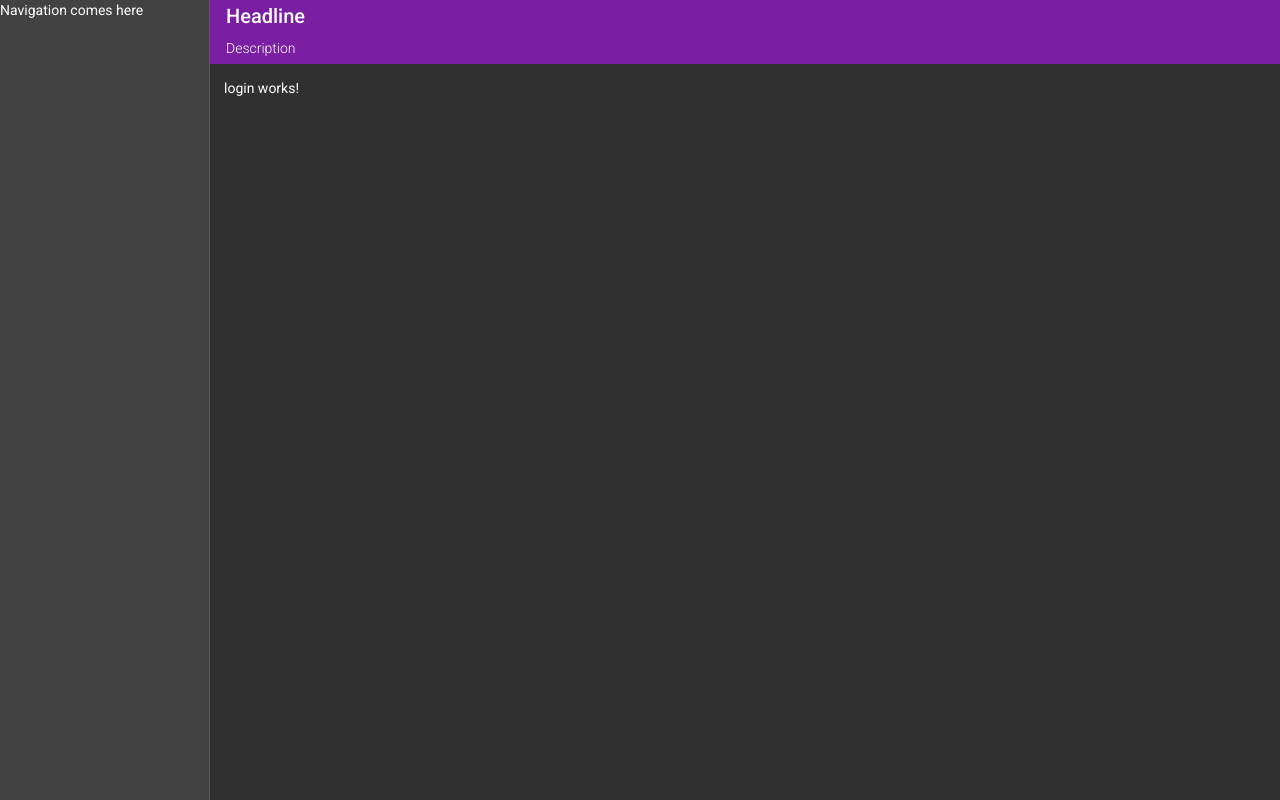
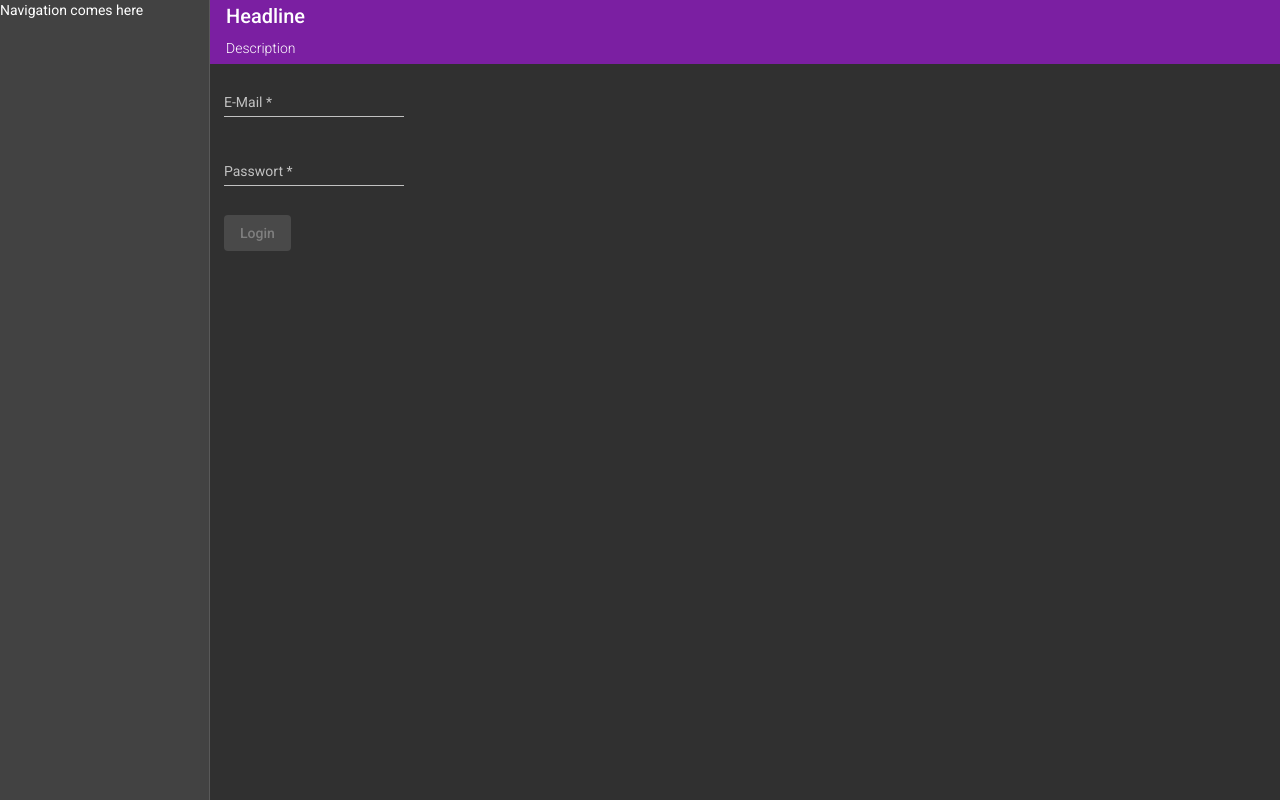
Before and after one commit to andreasschrottenbaum/mean-tutorial, an Angular app: page /login in a window 1280 px wide. Built offline with nearby package versions, Linux system fonts and the light colour scheme.

Commit message:
added login form markup

```diff
--- a/src/app/login/login.component.html
+++ b/src/app/login/login.component.html
@@ -1 +1,16 @@
-<p>login works!</p>
+<form [formGroup]="loginForm" class="loginForm">
+  <p>
+    <mat-form-field>
+      <input matInput type="email" formControlName="email" placeholder="E-Mail">
+    </mat-form-field>
+  </p>
+  <p>
+    <mat-form-field>
+      <input matInput type="password" formControlName="password" placeholder="Passwort">
+    </mat-form-field>
+  </p>
+
+  <button mat-raised-button [disabled]="!loginForm.valid" color="primary">
+    Login
+  </button>
+</form>
```
Also changed, not shown: 1 other file (tests, documents, lock files or other folders).
